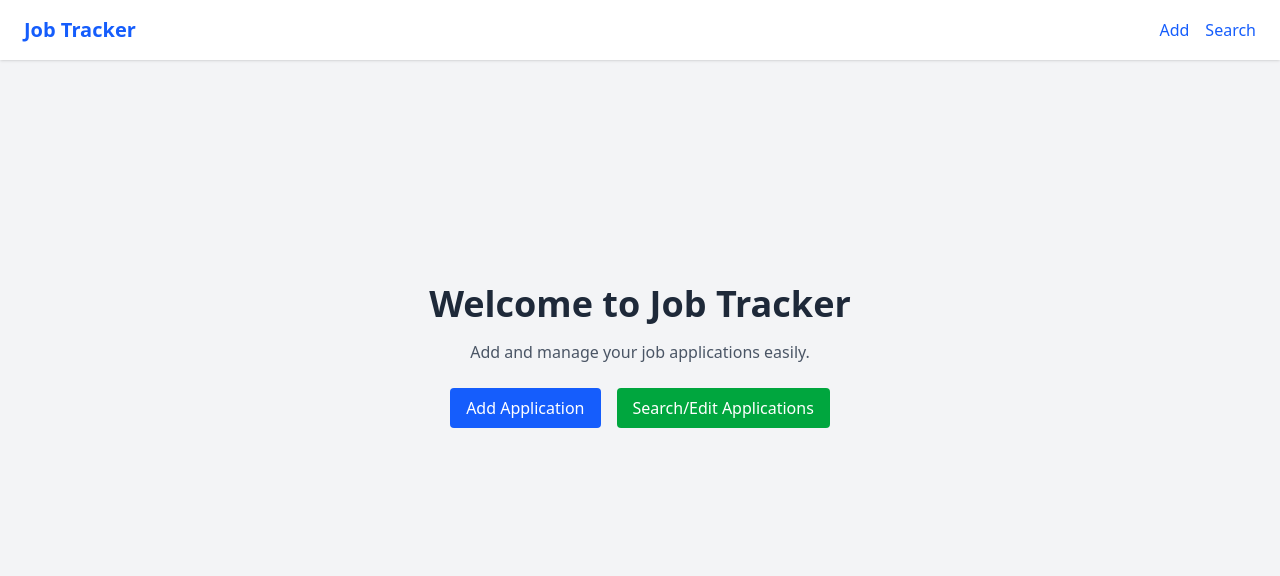
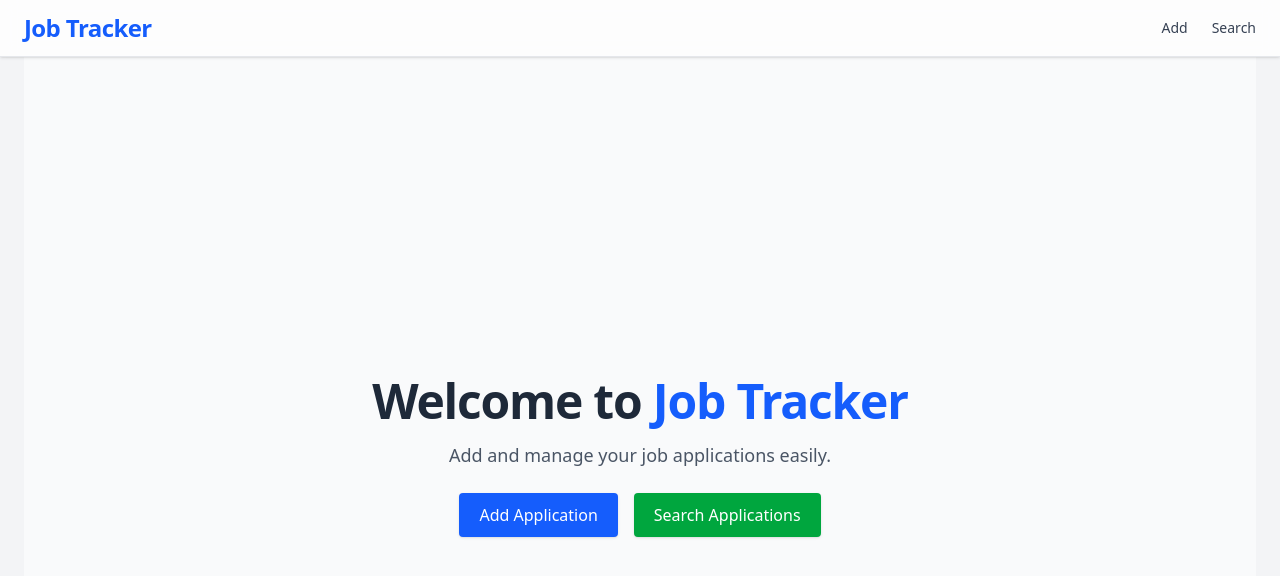
Before and after one commit to UzonnaA/job-tracker-frontend, a Next.js app: page / in a window 1280 px wide. Shown: the top 576 px of the page. Built offline with nearby package versions, Linux system fonts and the light colour scheme.

Commit message:
Improved header and homepage

```diff
--- a/src/app/layout.tsx
+++ b/src/app/layout.tsx
@@ -11,12 +11,24 @@ export default function RootLayout({ children }: { children: React.ReactNode })
   return (
     <html lang="en">
       <body className="bg-gray-100 text-gray-800 min-h-screen">
-        <nav className="bg-white shadow px-6 py-4 mb-6">
-          <div className="max-w-screen-xl mx-auto flex justify-between items-center">
-            <Link href="/" className="text-xl font-bold text-blue-600">Job Tracker</Link>
-            <div className="flex gap-4">
-              <Link href="/add" className="text-blue-600 hover:underline">Add</Link>
-              <Link href="/search" className="text-blue-600 hover:underline">Search</Link>
+        <nav className="sticky top-0 z-50 bg-white/80 backdrop-blur shadow-sm border-b border-gray-200">
+          <div className="max-w-screen-xl mx-auto px-6 py-3 flex justify-between items-center">
+            <Link href="/" className="text-2xl font-bold text-blue-600 tracking-tight hover:opacity-90 transition">
+              Job Tracker
+            </Link>
+            <div className="flex gap-6 text-sm font-medium">
+              <Link
+                href="/add"
+                className="text-gray-700 hover:text-blue-600 transition-colors"
+              >
+                Add
+              </Link>
+              <Link
+                href="/search"
+                className="text-gray-700 hover:text-blue-600 transition-colors"
+              >
+                Search
+              </Link>
             </div>
           </div>
         </nav>
--- a/src/app/page.tsx
+++ b/src/app/page.tsx
@@ -1,20 +1,37 @@
-// File: app/page.tsx
 'use client'
-
+import AOS from 'aos';
+import 'aos/dist/aos.css';
+import { useEffect } from 'react';
 import Link from 'next/link'
 
 export default function HomePage() {
+  useEffect(() => {
+    AOS.init({ duration: 800, once: true })
+  }, [])
+
   return (
-    <main className="mt-50 flex flex-col items-center justify-center p-6 text-center">
-      <h1 className="text-4xl font-bold mb-4">Welcome to Job Tracker</h1>
-      <p className="mb-6 text-gray-600">Add and manage your job applications easily.</p>
-      <div className="flex gap-4">
-        <Link href="/add" className="bg-blue-600 text-white px-4 py-2 rounded hover:bg-blue-700">
-          Add Application
-        </Link>
-        <Link href="/search" className="bg-green-600 text-white px-4 py-2 rounded hover:bg-green-700">
-          Search/Edit Applications
-        </Link>
+    <main className="min-h-screen flex flex-col items-center justify-center  text-center bg-gray-50">
+      <div data-aos="fade-up" className="space-y-4">
+        <h1 className="text-5xl font-extrabold text-gray-800 tracking-tight">
+          Welcome to <span className="text-blue-600">Job Tracker</span>
+        </h1>
+        <p className="text-lg text-gray-600 max-w-md mx-auto">
+          Add and manage your job applications easily.
+        </p>
+        <div className="flex justify-center gap-4 mt-6">
+          <Link
+            href="/add"
+            className="bg-blue-600 hover:bg-blue-700 text-white font-medium px-5 py-2.5 rounded shadow transition"
+          >
+            Add Application
+          </Link>
+          <Link
+            href="/search"
+            className="bg-green-600 hover:bg-green-700 text-white font-medium px-5 py-2.5 rounded shadow transition"
+          >
+            Search Applications
+          </Link>
+        </div>
       </div>
     </main>
   )
```
Also changed, not shown: package.json (+8 -6 lines), 1 other file (tests, documents, lock files or other folders).
